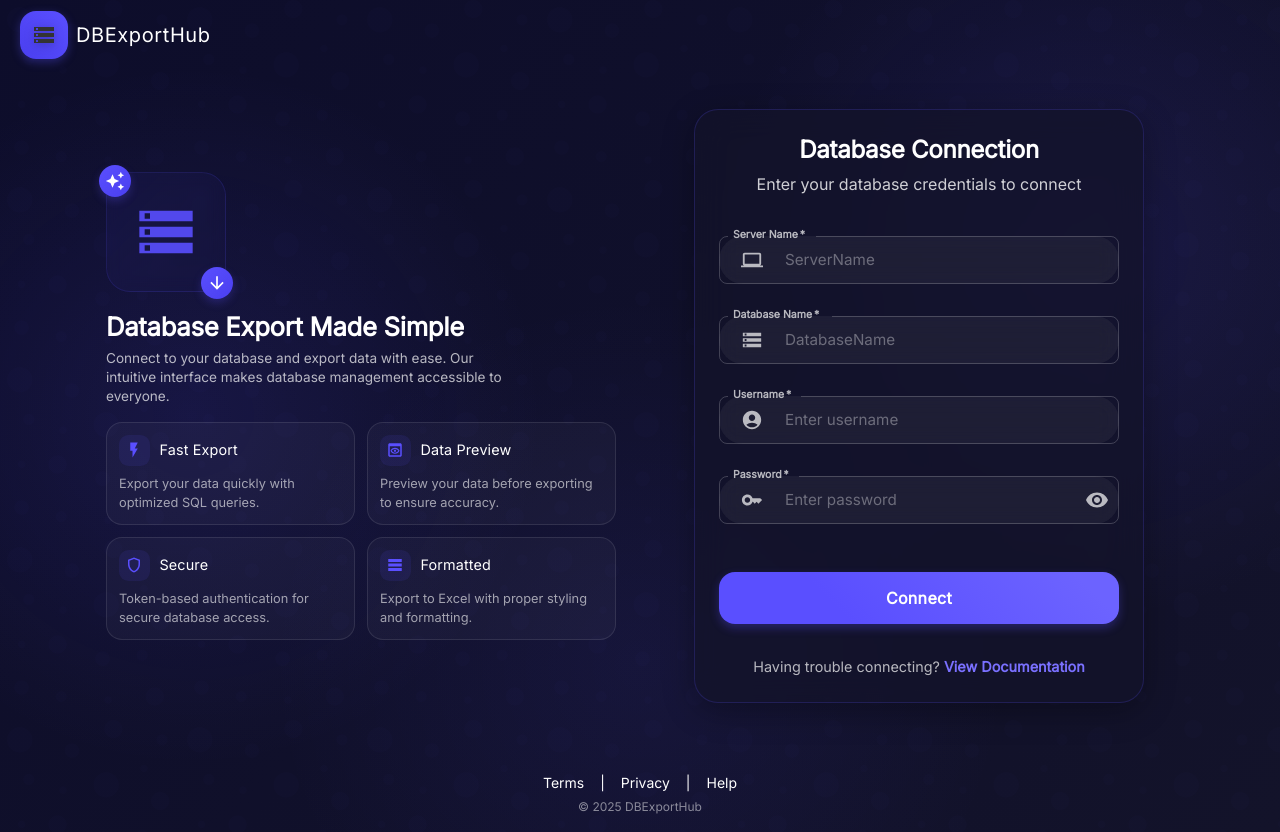
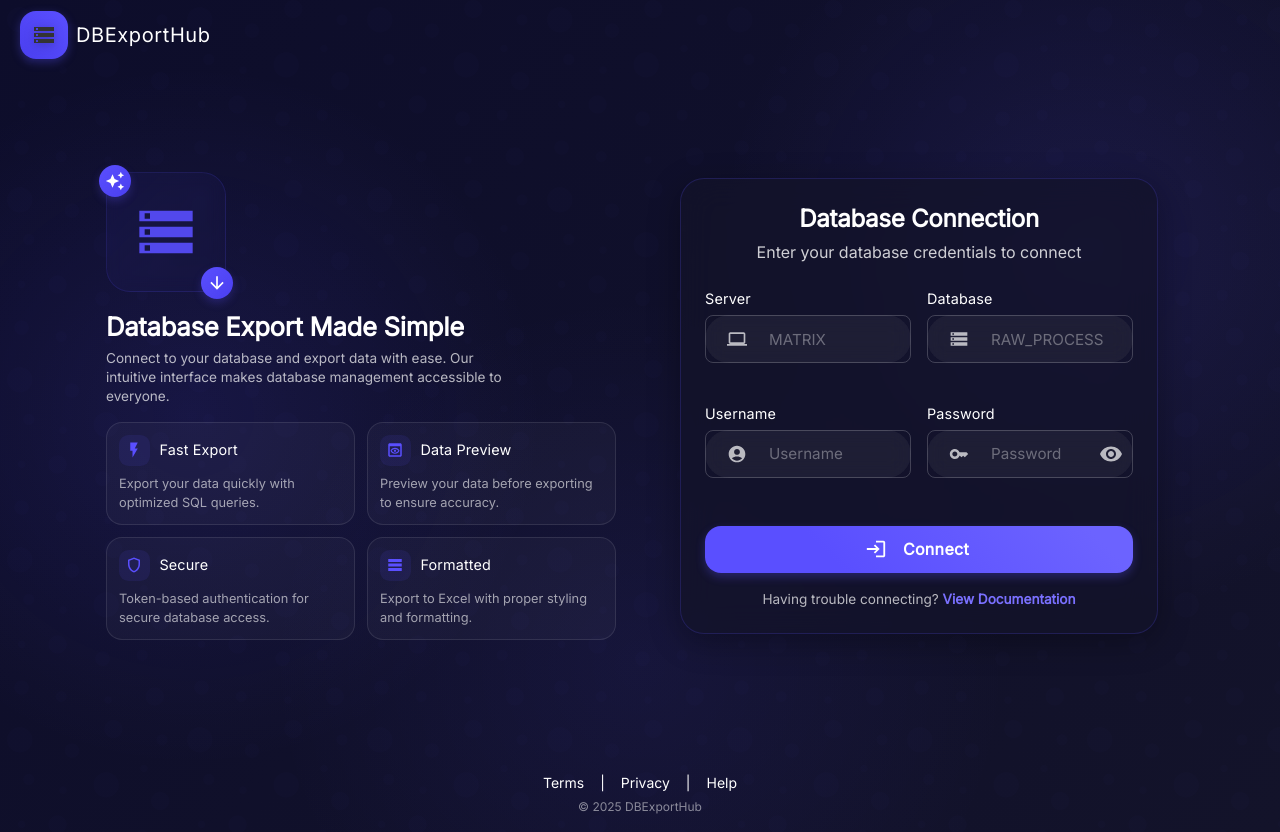
Before and after one commit to ryanzmr/DBExportHub, a React (Vite) app in the folder frontend/: page /login in a window 1280 px wide. Built offline with nearby package versions, Linux system fonts and the light colour scheme; no server answers.

Commit message:
login-form-redesign

```diff
--- a/frontend/src/components/login/LoginForm.jsx
+++ b/frontend/src/components/login/LoginForm.jsx
@@ -9,9 +9,10 @@ import {
   Paper,
   IconButton,
   Typography,
-  Link
+  Link,
+  Grid
 } from '@mui/material';
-import { Computer, Storage, AccountCircle, Key, Visibility, VisibilityOff } from '@mui/icons-material';
+import { Computer, Storage, AccountCircle, Key, Visibility, VisibilityOff, LoginOutlined } from '@mui/icons-material';
 import { commonTextFieldStyles, loginFormStyles } from '../../pages/Login/styles/LoginPageStyles';
 
 /**
@@ -34,7 +35,7 @@ const LoginForm = ({ formData, handleChange, handleSubmit, loading, error }) =>
     <Paper elevation={24} sx={{
       ...loginFormStyles.paper,
       width: '100%',
-      maxWidth: '450px',
+      maxWidth: '550px',  // Increased from 450px to 550px
       p: { xs: 2.5, sm: 3 },
       mx: 2,
       borderRadius: 3
@@ -62,132 +63,133 @@ const LoginForm = ({ formData, handleChange, handleSubmit, loading, error }) =>
       </Box>
 
       <form onSubmit={handleSubmit}>
+        <Grid container spacing={2}>
+          <Grid item xs={12} sm={6}>
+            <Box sx={{ mb: 1 }}>
+              <Typography variant="subtitle2" sx={{ color: "white", mb: 0.5, fontWeight: 500, fontSize: "0.9rem" }}>
+                Server
+              </Typography>
               <TextField
-          label="Server Name"
                 name="server"
                 value={formData.server}
                 onChange={handleChange}
                 fullWidth
-          margin="normal"
                 required
-          placeholder="ServerName"
+                placeholder="MATRIX" /* Example server name */
                 size="medium"
-          InputLabelProps={{
-            sx: {
-              fontWeight: 600,
-              fontSize: '0.9rem'
-            }
-          }}
                 InputProps={{
                   startAdornment: (
                     <InputAdornment position="start">
-                <Computer sx={{ color: "rgba(255, 255, 255, 0.7)", fontSize: 22 }} />
+                      <Computer sx={{ color: "rgba(255, 255, 255, 0.7)", fontSize: 20 }} />
                     </InputAdornment>
                   ),
                   sx: {
                     fontSize: '0.95rem',
                     '& input::placeholder': {
-                fontSize: '0.95rem',
-                opacity: 0.7
+                      fontSize: '0.9rem',  // Increased from 0.85rem to 0.9rem
+                      opacity: 0.8,       // Increased from 0.7 to 0.8
+                      textOverflow: 'visible',  // Changed from 'ellipsis' to 'visible'
+                      whiteSpace: 'normal',      // Changed from 'nowrap' to 'normal'
+                      width: '100%'
                     }
                   }
                 }}
                 sx={{
                   ...commonTextFieldStyles,
-            mb: 2
                 }}
               />
+            </Box>
+          </Grid>
+          <Grid item xs={12} sm={6}>
+            <Box sx={{ mb: 1 }}>
+              <Typography variant="subtitle2" sx={{ color: "white", mb: 0.5, fontWeight: 500, fontSize: "0.9rem" }}>
+                Database
+              </Typography>
               <TextField
-          label="Database Name"
                 name="database"
                 value={formData.database}
                 onChange={handleChange}
                 fullWidth
-          margin="normal"
                 required
-          placeholder="DatabaseName"
+                placeholder="RAW_PROCESS" /* Example database name */
                 size="medium"
-          InputLabelProps={{
-            sx: {
-              fontWeight: 600,
-              fontSize: '0.9rem'
-            }
-          }}
                 InputProps={{
                   startAdornment: (
                     <InputAdornment position="start">
-                <Storage sx={{ color: "rgba(255, 255, 255, 0.7)", fontSize: 22 }} />
+                      <Storage sx={{ color: "rgba(255, 255, 255, 0.7)", fontSize: 20 }} />
                     </InputAdornment>
                   ),
                   sx: {
                     fontSize: '0.95rem',
                     '& input::placeholder': {
-                fontSize: '0.95rem',
-                opacity: 0.7
+                      fontSize: '0.9rem',  // Increased from 0.85rem to 0.9rem
+                      opacity: 0.8,       // Increased from 0.7 to 0.8
+                      textOverflow: 'visible',  // Changed from 'ellipsis' to 'visible'
+                      whiteSpace: 'normal',      // Changed from 'nowrap' to 'normal'
+                      width: '100%'
                     }
                   }
                 }}
                 sx={{
                   ...commonTextFieldStyles,
-            mb: 2
                 }}
               />
+            </Box>
+          </Grid>
+          <Grid item xs={12} sm={6}>
+            <Box sx={{ mb: 1 }}>
+              <Typography variant="subtitle2" sx={{ color: "white", mb: 0.5, fontWeight: 500, fontSize: "0.9rem" }}>
+                Username
+              </Typography>
               <TextField
-          label="Username"
                 name="username"
                 value={formData.username}
                 onChange={handleChange}
                 fullWidth
-          margin="normal"
                 required
-          placeholder="Enter username"
+                placeholder="Username"
                 size="medium"
-          InputLabelProps={{
-            sx: {
-              fontWeight: 600,
-              fontSize: '0.9rem'
-            }
-          }}
                 InputProps={{
                   startAdornment: (
                     <InputAdornment position="start">
-                <AccountCircle sx={{ color: "rgba(255, 255, 255, 0.7)", fontSize: 22 }} />
+                      <AccountCircle sx={{ color: "rgba(255, 255, 255, 0.7)", fontSize: 20 }} />
                     </InputAdornment>
                   ),
                   sx: {
                     fontSize: '0.95rem',
                     '& input::placeholder': {
-                fontSize: '0.95rem',
-                opacity: 0.7
+                      fontSize: '0.9rem',  // Increased from 0.85rem to 0.9rem
+                      opacity: 0.8,       // Increased from 0.7 to 0.8
+                      textOverflow: 'visible',  // Changed from 'ellipsis' to 'visible'
+                      whiteSpace: 'normal',      // Changed from 'nowrap' to 'normal'
+                      width: '100%'
                     }
                   }
                 }}
                 sx={{
                   ...commonTextFieldStyles,
-            mb: 2
                 }}
               />
+            </Box>
+          </Grid>
+          <Grid item xs={12} sm={6}>
+            <Box sx={{ mb: 1 }}>
+              <Typography variant="subtitle2" sx={{ color: "white", mb: 0.5, fontWeight: 500, fontSize: "0.9rem" }}>
+                Password
+              </Typography>
               <TextField
-          label="Password"
                 name="password"
                 type={showPassword ? "text" : "password"}
                 value={formData.password}
                 onChange={handleChange}
                 fullWidth
-          margin="normal"
                 required
-          placeholder="Enter password"
+                placeholder="Password"
                 size="medium"
-          InputLabelProps={{
-            sx: {
-              fontWeight: 600,
-              fontSize: '0.9rem'
-            }
-          }}
                 InputProps={{
                   startAdornment: (
                     <InputAdornment position="start">
-                <Key sx={{ color: "rgba(255, 255, 255, 0.7)", fontSize: 22 }} />
+                      <Key sx={{ color: "rgba(255, 255, 255, 0.7)", fontSize: 20 }} />
                     </InputAdornment>
                   ),
                   endAdornment: (
@@ -205,16 +207,21 @@ const LoginForm = ({ formData, handleChange, handleSubmit, loading, error }) =>
                   sx: {
                     fontSize: '0.95rem',
                     '& input::placeholder': {
-                fontSize: '0.95rem',
-                opacity: 0.7
+                      fontSize: '0.9rem',  // Increased from 0.85rem to 0.9rem
+                      opacity: 0.8,       // Increased from 0.7 to 0.8
+                      textOverflow: 'visible',  // Changed from 'ellipsis' to 'visible'
+                      whiteSpace: 'normal',      // Changed from 'nowrap' to 'normal'
+                      width: '100%'
                     }
                   }
                 }}
                 sx={{
                   ...commonTextFieldStyles,
-            mb: 2
                 }}
               />
+            </Box>
+          </Grid>
+        </Grid>
         {error && (
           <Alert
             severity="error"
@@ -237,9 +244,9 @@ const LoginForm = ({ formData, handleChange, handleSubmit, loading, error }) =>
           size="large"
           disabled={loading}
           sx={{
-            mt: 4,
+            mt: 3,
             mb: 2,
-            py: 1.5,
+            py: 1.2,
             fontSize: '1rem',
             fontWeight: 600,
             textTransform: 'none',
@@ -251,15 +258,19 @@ const LoginForm = ({ formData, handleChange, handleSubmit, loading, error }) =>
               transform: 'translateY(-1px)'
             },
             boxShadow: '0 4px 10px rgba(90, 79, 255, 0.3)',
-            transition: 'all 0.2s ease-in-out'
+            transition: 'all 0.2s ease-in-out',
+            display: 'flex',
+            alignItems: 'center',
+            justifyContent: 'center',
+            gap: 1
           }}
-          startIcon={loading ? <CircularProgress size={20} color="inherit" /> : null}
+          startIcon={loading ? <CircularProgress size={20} color="inherit" /> : <LoginOutlined />}
         >
           {loading ? 'Connecting...' : 'Connect'}
         </Button>
 
-        <Box sx={{ textAlign: 'center', mt: 2 }}>
-          <Typography variant="body2" sx={{ color: 'rgba(255, 255, 255, 0.7)', fontSize: '0.9rem', fontFamily: '"Inter", sans-serif' }}>
+        <Box sx={{ textAlign: 'center', mt: 1.5 }}>
+          <Typography variant="body2" sx={{ color: 'rgba(255, 255, 255, 0.7)', fontSize: '0.85rem', fontFamily: '"Inter", sans-serif' }}>
             Having trouble connecting? <Link href="#" sx={{ color: '#7A70FF', fontWeight: 600, textDecoration: 'none', '&:hover': { textDecoration: 'underline' } }}>View Documentation</Link>
           </Typography>
         </Box>
```
Lines whose indentation alone changed are shown as unchanged.
